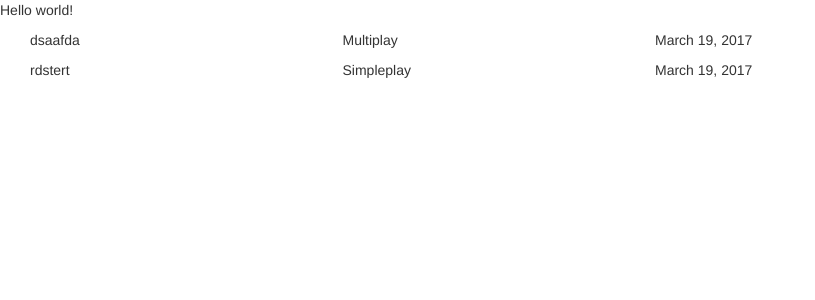
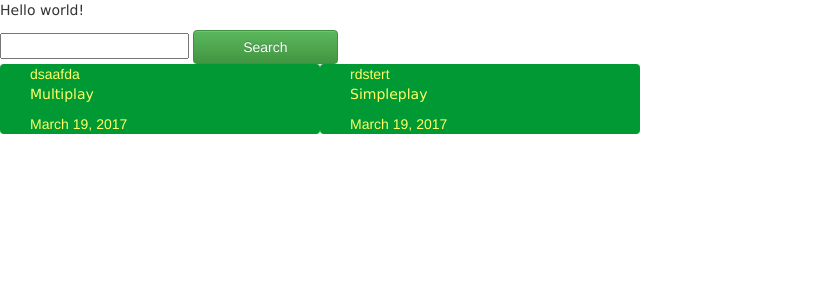
Before and after one commit to Lairion/BK, a Django app: a page that uses templates/main_menu.html in a window 1280 px wide. Shown: the top 300 px of the page, without its empty margins (0-815 px from the left). Run offline with Django 3.2, Linux system fonts and the light colour scheme; data comes from the database, SQL or seed files in the repository; some libraries are stand-ins or nearby versions.

Commit message:
Added some style

```diff
--- a/FightClub/settings.py
+++ b/FightClub/settings.py
@@ -25,7 +25,7 @@ SECRET_KEY = 'x*5r9x5z=%^but8jnh=d+2_$jpyykm0wv%48kz=hk6ki6$=wa$'
 # SECURITY WARNING: don't run with debug turned on in production!
 DEBUG = True
 
-ALLOWED_HOSTS = []
+ALLOWED_HOSTS = ["192.168.88.32"]
 
 
 # Application definition
--- a/templates/main_menu.html
+++ b/templates/main_menu.html
@@ -1,10 +1,31 @@
 {% extends "base.html" %}
+{% block CSS %}
+	<style>
+		p {
+			font-family: Verdana;
+			font-weight: 30px;
+
+		}
+		.block_blue{
+			background-color:#009933;
+			border-radius: 4px;
+			color: #ffff66;
+		}
+		#search{
+			width: 145px;
+
+		}
+	</style>
+{% endblock CSS %}
 {% block content %}
+	<input type="text">
+	<button id="search" type="submit" class="btn btn-success">Search</button>
+	<br>
 	{%for room in rooms %}
-		<div class="col-sm-12">
-			<div class="col-sm-3">{{room.name}}</div>
-			<div class="col-sm-3">{%if room.game_type == "SP"%} <p>Simpleplay</p> {% else %} <p>Multiplay</p> {% endif %}</div>
-			<div class="col-sm-3">{{room.data_begin}}</div>
+		<div class="col-sm-3 block_blue">
+			<div class="col-sm-12">{{room.name}}</div>
+			<div class="col-sm-12">{%if room.game_type == "SP"%} <p>Simpleplay</p> {% else %} <p>Multiplay</p> {% endif %}</div>
+			<div class="col-sm-12">{{room.data_begin}}</div>
 		</div>
 
 	{% endfor %}
```
